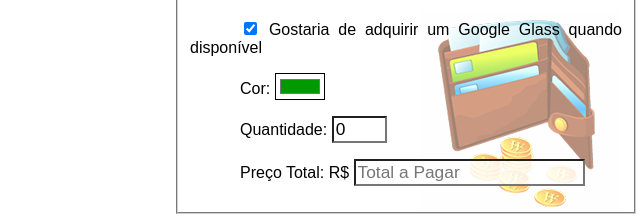
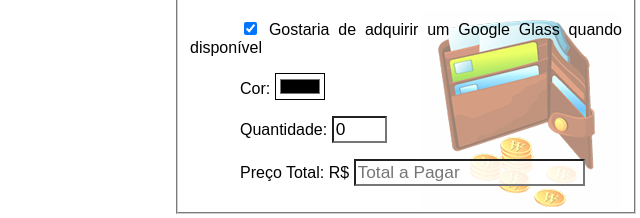
Before and after one commit to pedroppaf/Curso-HTML5, a plain HTML site: page projeto-glass-html5/fale-conosco.html in a window 1280 px wide. Shown: the part 1195-1413 px from the top of the page, 234-874 px from the left. Drawn offline with Linux system fonts and the light colour scheme.

Commit message:
Update fale-conosco.html

```diff
--- a/projeto-glass-html5/fale-conosco.html
+++ b/projeto-glass-html5/fale-conosco.html
@@ -105,7 +105,7 @@
     <p><input type="checkbox" name="tped" id="cped" checked>
     <label for="cped">Gostaria de adquirir um Google Glass quando disponível</label></p>
     <p><label for="ccor">Cor:</label>
-    <input type="color" name="tcor" id="ccor" value="#009A00"></p>
+    <input type="color" name="tcor" id="ccor" value="#000000"></p>
     <p><label for="cqtd"></label>Quantidade:
     <input type="number" name="tqtd" id="cqtd" min="0" max="5" value="0"></p>
     <p><label for="ctot">Preço Total: R$</label>
```
